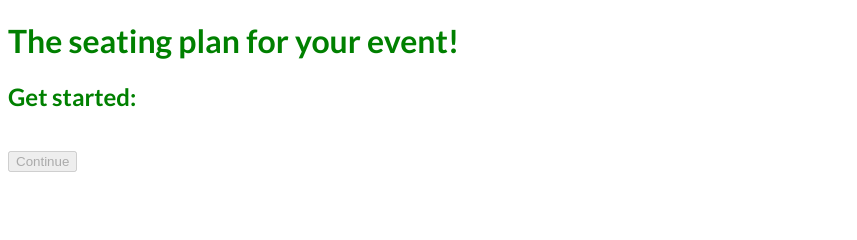
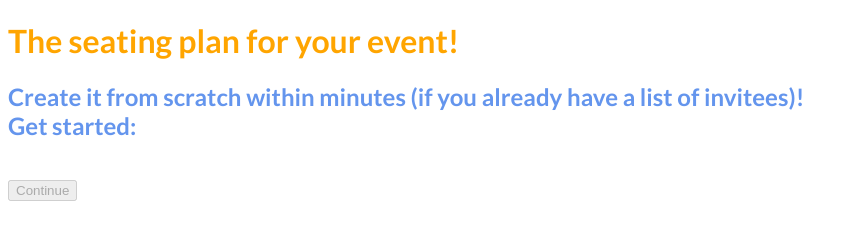
Before and after one commit to JohannKlopp/asp.io, a plain HTML site: page index.html in a window 1280 px wide. Shown: the top 240 px of the page, without its empty margins (0-857 px from the left). Drawn offline with nearby package versions, Linux system fonts and the light colour scheme.

Commit message:
edited colours

```diff
--- a/index.html
+++ b/index.html
@@ -10,8 +10,9 @@
 </head>
 <body>
 
-      <h1 style="color:green"> The seating plan for your event! </h1>
-      <h2 style="color:green"> Get started: </h2>
+      <h1 style="color:orange"> The seating plan for your event! </h1>
+      <h2 style="color:cornflowerblue">Create it from scratch within minutes (if you already have a list of invitees)!
+        <br>Get started: </h2>
 
       <p></p>
       <form action="?" method="POST">
```
